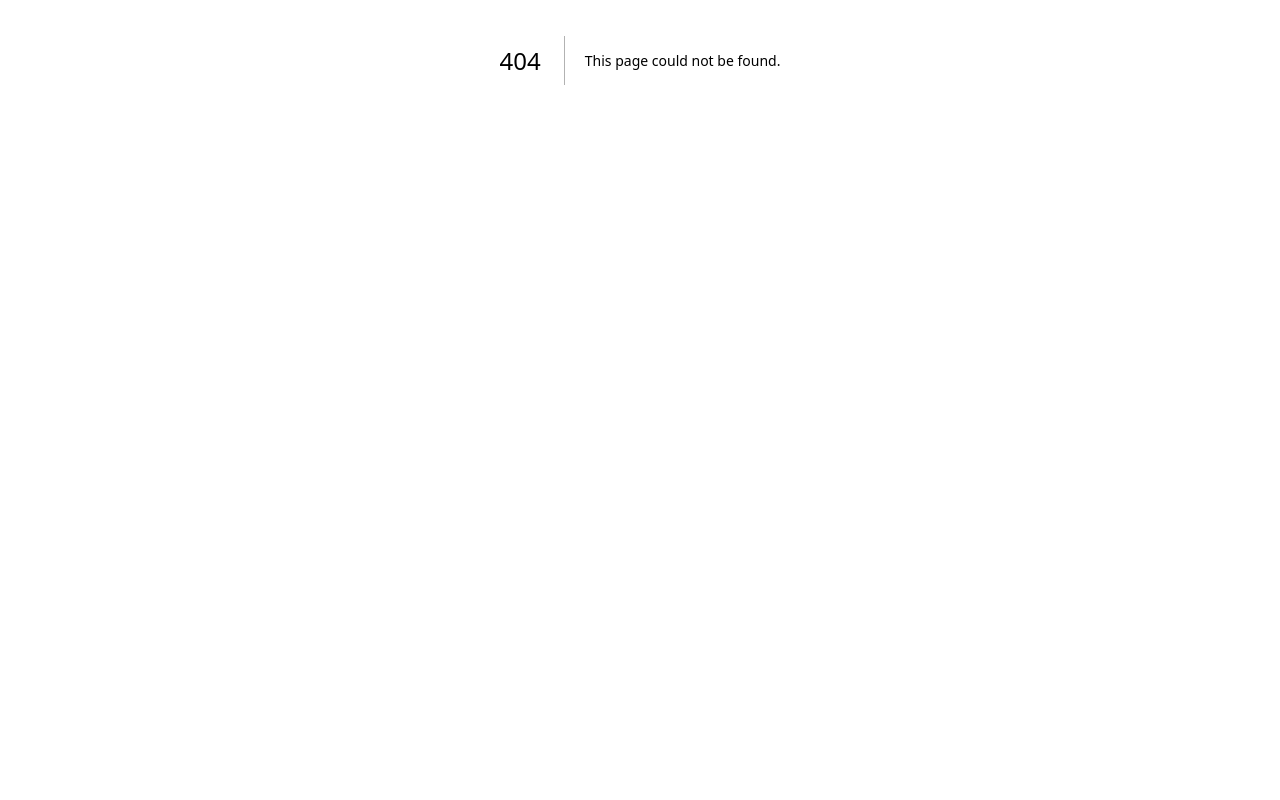
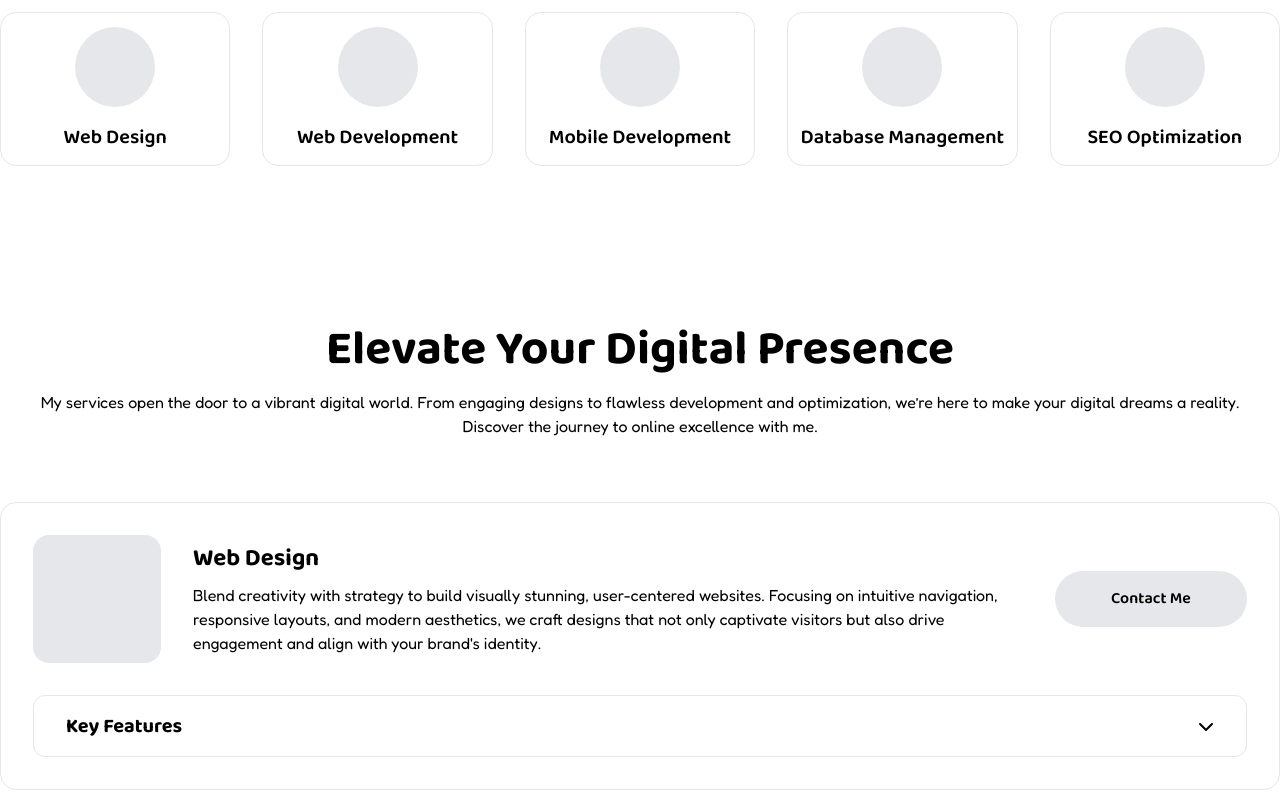
Before and after one commit to dalfiannur/dalfiannur, a Next.js app: page /services in a window 1280 px wide. Before the commit this address had no page. Shown: the part 340-1140 px from the top of the page. Before the commit the page ends 800 px from the top, so only its background shows below. Built offline with nearby package versions, Linux system fonts and the light colour scheme.

Commit message:
pages: Service

```diff
--- /dev/null
+++ b/app/(shell)/(homepage)/_components/Accordion/Accordion.tsx
@@ -0,0 +1,40 @@
+"use client";
+
+import {
+  Disclosure,
+  DisclosureButton,
+  DisclosurePanel,
+} from "@headlessui/react";
+import { ReactNode } from "react";
+import { FaChevronDown, FaChevronUp } from "react-icons/fa6";
+
+type AccordionProps = {
+  label: ReactNode;
+  children?: ReactNode;
+};
+
+export const Accordion = ({ label, children }: AccordionProps) => {
+  return (
+    <Disclosure as="div" className="border-b">
+      {({ open }) => (
+        <>
+          <DisclosureButton className="w-full flex justify-between items-center px-8 py-4 gap-8 rounded-2xl text-xl font-bold font-baloo">
+            {label}
+            <div
+              data-opened={open}
+              className="data-[opened=true]:rotate-180 transition-all"
+            >
+              <FaChevronDown size={16} />
+            </div>
+          </DisclosureButton>
+          <DisclosurePanel
+            className="origin-top transition duration-200 ease-out data-[closed]:-translate-y-6 data-[closed]:opacity-0 px-8 pb-4"
+            transition
+          >
+            {children}
+          </DisclosurePanel>
+        </>
+      )}
+    </Disclosure>
+  );
+};
--- /dev/null
+++ b/app/(shell)/(homepage)/_components/Accordion/index.ts
@@ -0,0 +1 @@
+export * from "./Accordion";
--- a/app/(shell)/(homepage)/_sections/Faq/Faq.tsx
+++ b/app/(shell)/(homepage)/_sections/Faq/Faq.tsx
@@ -1,4 +1,4 @@
-import { Accordion } from "~/app/components/Accordion";
+import { Accordion } from "../../_components/Accordion";
 import data from "./data.json";
 import { FaChevronRight } from "react-icons/fa6";
 
--- /dev/null
+++ b/app/(shell)/services/_components/Accordion/Accordion.tsx
@@ -0,0 +1,40 @@
+"use client";
+
+import {
+  Disclosure,
+  DisclosureButton,
+  DisclosurePanel,
+} from "@headlessui/react";
+import { ReactNode } from "react";
+import { FaChevronDown, FaChevronUp } from "react-icons/fa6";
+
+type AccordionProps = {
+  label: ReactNode;
+  children?: ReactNode;
+};
+
+export const Accordion = ({ label, children }: AccordionProps) => {
+  return (
+    <Disclosure as="div" className="border rounded-xl">
+      {({ open }) => (
+        <>
+          <DisclosureButton className="w-full flex justify-between items-center px-8 py-4 gap-8 rounded-2xl text-xl font-bold font-baloo">
+            {label}
+            <div
+              data-opened={open}
+              className="data-[opened=true]:rotate-180 transition-all"
+            >
+              <FaChevronDown size={16} />
+            </div>
+          </DisclosureButton>
+          <DisclosurePanel
+            className="origin-top transition duration-200 ease-out data-[closed]:-translate-y-6 data-[closed]:opacity-0 overflow-hidden"
+            transition
+          >
+            {children}
+          </DisclosurePanel>
+        </>
+      )}
+    </Disclosure>
+  );
+};
--- /dev/null
+++ b/app/(shell)/services/_components/Accordion/index.ts
@@ -0,0 +1 @@
+export * from "./Accordion";
--- /dev/null
+++ b/app/(shell)/services/page.tsx
@@ -0,0 +1,165 @@
+import { FaPlug } from "react-icons/fa6";
+import { Accordion } from "./_components/Accordion";
+import { MdWidgets } from "react-icons/md";
+
+export default function Page() {
+  return (
+    <div>
+      <div className="container mx-auto">
+        <div className="py-20">
+          <h2 className="font-baloo font-bold text-5xl text-center">
+            Discover Your Digital Solutions
+          </h2>
+          <p className="mt-4 text-center font-fredoka">
+            With the digital world at our fingertips, I help transform your
+            vision into a vibrant reality.
+          </p>
+          <p className="text-center font-fredoka">
+            Together, we’ll explore the possibilities and build something
+            exceptional.
+          </p>
+          <div className="mt-16 grid grid-cols-5 gap-8">
+            <div className="border aspect-[3/2] rounded-2xl flex flex-col items-center justify-center gap-4">
+              <div className="w-20 h-20 rounded-full bg-gray-200" />
+              <h3 className="font-baloo font-semibold text-xl">Web Design</h3>
+            </div>
+            <div className="border aspect-[3/2] rounded-2xl flex flex-col items-center justify-center gap-4">
+              <div className="w-20 h-20 rounded-full bg-gray-200" />
+              <h3 className="font-baloo font-semibold text-xl">
+                Web Development
+              </h3>
+            </div>
+            <div className="border aspect-[3/2] rounded-2xl flex flex-col items-center justify-center gap-4">
+              <div className="w-20 h-20 rounded-full bg-gray-200" />
+              <h3 className="font-baloo font-semibold text-xl">
+                Mobile Development
+              </h3>
+            </div>
+            <div className="border aspect-[3/2] rounded-2xl flex flex-col items-center justify-center gap-4">
+              <div className="w-20 h-20 rounded-full bg-gray-200" />
+              <h3 className="font-baloo font-semibold text-xl">
+                Database Management
+              </h3>
+            </div>
+            <div className="border aspect-[3/2] rounded-2xl flex flex-col items-center justify-center gap-4">
+              <div className="w-20 h-20 rounded-full bg-gray-200" />
+              <h3 className="font-baloo font-semibold text-xl">
+                SEO Optimization
+              </h3>
+            </div>
+          </div>
+        </div>
+
+        <div className="py-20">
+          <h2 className="font-baloo font-bold text-5xl text-center">
+            Elevate Your Digital Presence
+          </h2>
+          <p className="mt-4 font-fredoka text-center">
+            My services open the door to a vibrant digital world. From engaging
+            designs to flawless development and optimization, we’re here to make
+            your digital dreams a reality.
+          </p>
+          <p className="font-fredoka text-center">
+            Discover the journey to online excellence with me.
+          </p>
+          <div className="mt-16 flex flex-col items-center gap-8">
+            {[1, 2, 3, 4, 5].map((_, index) => (
+              <div
+                key={index}
+                className="w-full border rounded-2xl p-8 max-w-screen-xl"
+              >
+                <div className="flex items-center gap-8">
+                  <div className="w-32 h-32 bg-gray-200 rounded-2xl" />
+                  <div className="flex-1">
+                    <h3 className="font-baloo font-bold text-2xl">
+                      Web Design
+                    </h3>
+                    <p className="mt-2 font-fredoka">
+                      Blend creativity with strategy to build visually stunning,
+                      user-centered websites. Focusing on intuitive navigation,
+                      responsive layouts, and modern aesthetics, we craft
+                      designs that not only captivate visitors but also drive
+                      engagement and align with your brand's identity.
+                    </p>
+                  </div>
+                  <button className="w-48 py-4 px-8 font-baloo font-semibold bg-gray-200 rounded-full">
+                    Contact Me
+                  </button>
+                </div>
+                <div className="mt-8">
+                  <Accordion label="Key Features">
+                    <div>
+                      <div className="border-t flex">
+                        <div className="flex items-center gap-4 px-8 py-4 border-r">
+                          <MdWidgets />
+                          <div>Web Design</div>
+                        </div>
+                        <div className="flex-1 px-8 py-2">
+                          We create unique, bespoke designs that reflect your
+                          brand's personality and values.
+                        </div>
+                      </div>
+                      <div className="border-t flex">
+                        <div className="flex items-center gap-4 px-8 py-4 border-r">
+                          <MdWidgets />
+                          <div>Web Design</div>
+                        </div>
+                        <div className="flex-1 px-8 py-2">
+                          We create unique, bespoke designs that reflect your
+                          brand's personality and values.
+                        </div>
+                      </div>
+                      <div className="border-t flex">
+                        <div className="flex items-center gap-4 px-8 py-4 border-r">
+                          <MdWidgets />
+                          <div>Web Design</div>
+                        </div>
+                        <div className="flex-1 px-8 py-2">
+                          We create unique, bespoke designs that reflect your
+                          brand's personality and values.
+                        </div>
+                      </div>
+                    </div>
+                  </Accordion>
+                </div>
+              </div>
+            ))}
+          </div>
+        </div>
+
+        <div className="py-20">
+          <h2 className="font-baloo font-bold text-5xl text-center">
+            Why Choose Me?
+          </h2>
+          <p className="mt-4 font-fredoka text-center">
+            When you choose me for your web development needs, you gain access
+            to a range of benefits that make your project a success.
+          </p>
+          <p className="font-fredoka text-center">
+            Here's why working with me is the right choice
+          </p>
+          <div className="mt-16 flex justify-center">
+            <div className="grid grid-cols-2 gap-8 max-w-screen-xl">
+              {[1, 2, 3, 4, 5, 6].map((_, index) => (
+                <div key={index} className="border rounded-2xl p-8">
+                  <div className="flex items-center gap-8">
+                    <div className="w-20 h-20 bg-gray-200 rounded-full" />
+                    <div className="flex-1">
+                      <h3 className="font-baloo font-bold text-2xl">
+                        Web Design
+                      </h3>
+                      <p className="font-fredoka">
+                        Blend creativity with strategy to build visually
+                        stunning, user-centered websites.
+                      </p>
+                    </div>
+                  </div>
+                </div>
+              ))}
+            </div>
+          </div>
+        </div>
+      </div>
+    </div>
+  );
+}
```
